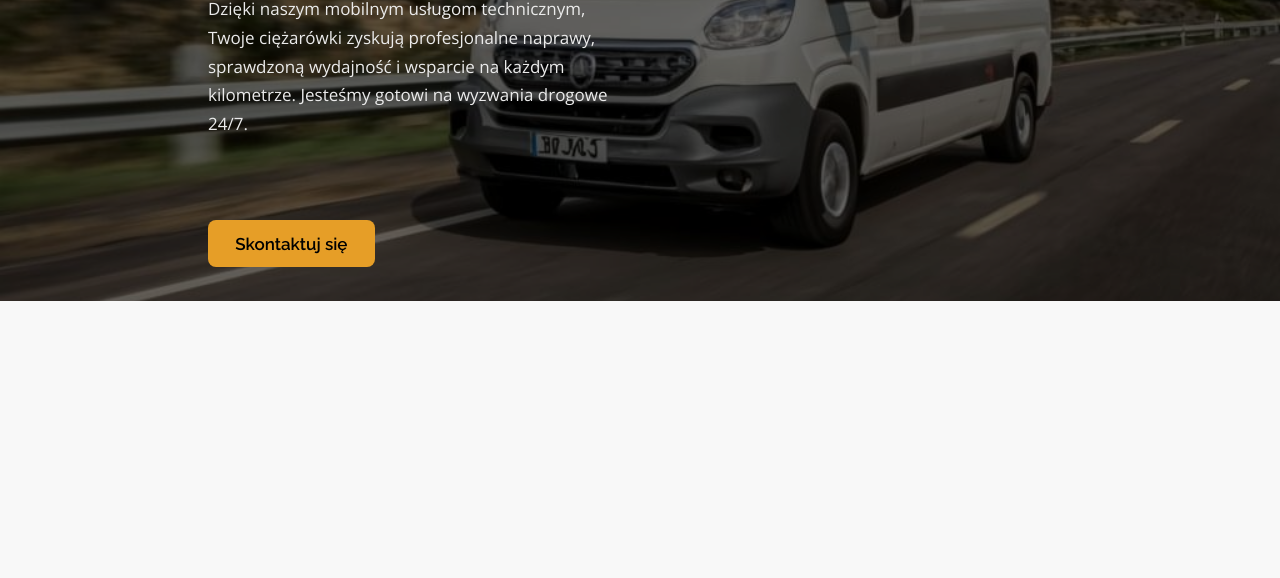
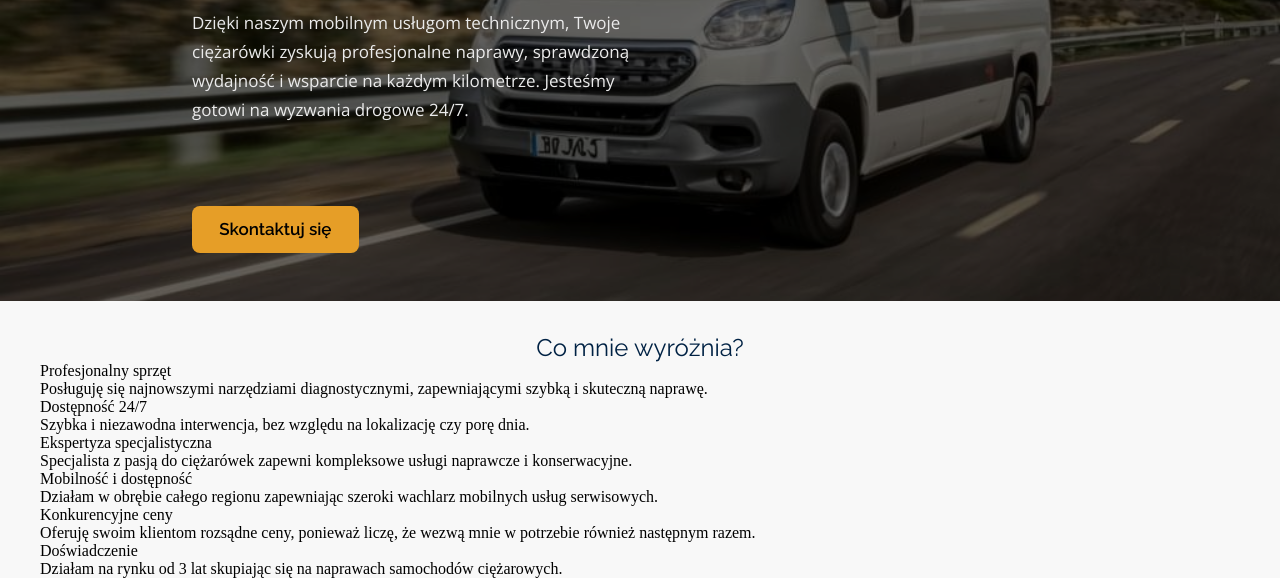
Before and after one commit to Kuba1507/Rafservis, a website: page index.html in a window 1280 px wide. Shown: the part 369-947 px from the top of the page. Before the commit the page ends 800 px from the top, so only its background shows below. Drawn offline with nearby package versions, Linux system fonts and the light colour scheme.

Commit message:
created html for honors section

```diff
--- a/index.html
+++ b/index.html
@@ -42,7 +42,7 @@
                         <a href="#" class="active">Strona główna</a>
                     </li>
                     <li class="nav-bar__list-item">
-                        <a href="#">O mnie</a>
+                        <a href="#aboutme">O mnie</a>
                     </li>
                     <li class="nav-bar__list-item">
                         <a href="#">Galeria</a>
@@ -53,6 +53,7 @@
                 </ul>
             </nav>
         </div>
+    </header>
     <div class="hero-image">
         <div class="wrapper">
             <div class="content-box">
@@ -65,10 +66,64 @@
                 <button class="cta-button">Skontaktuj się</button>
             </div>
         </div>
-
         <div class="hero-image__shadow"></div>
     </div>
-    </header>
+    <main>
+        <section class="aboutme" id="aboutme">
+            <div class="wrapper">
+                <h2 class="section-title">Co mnie wyróżnia?</h2>
+
+                <div class="honors-box">
+
+                    <div class="honors-box__element">
+                        <p class="honors-box__element-title">Profesjonalny sprzęt</p>
+                        <p class="honors-box__element-description">
+                            Posługuję się najnowszymi narzędziami diagnostycznymi, zapewniającymi szybką i skuteczną
+                            naprawę.
+                        </p>
+                    </div>
+
+                    <div class="honors-box__element">
+                        <p class="honors-box__element-title">Dostępność 24/7</p>
+                        <p class="honors-box__element-description">
+                            Szybka i niezawodna interwencja, bez względu na lokalizację czy porę dnia.
+                        </p>
+                    </div>
+
+                    <div class="honors-box__element">
+                        <p class="honors-box__element-title">Ekspertyza specjalistyczna</p>
+                        <p class="honors-box__element-description">
+                            Specjalista z pasją do ciężarówek zapewni kompleksowe usługi naprawcze i konserwacyjne.
+                        </p>
+                    </div>
+
+                    <div class="honors-box__element">
+                        <p class="honors-box__element-title">Mobilność i dostępność</p>
+                        <p class="honors-box__element-description">
+                            Działam w obrębie całego regionu zapewniając szeroki wachlarz mobilnych usług serwisowych.
+                        </p>
+                    </div>
+
+                    <div class="honors-box__element">
+                        <p class="honors-box__element-title">Konkurencyjne ceny</p>
+                        <p class="honors-box__element-description">
+                            Oferuję swoim klientom rozsądne ceny, ponieważ liczę, że wezwą mnie w potrzebie również
+                            następnym razem.
+                        </p>
+                    </div>
+
+                    <div class="honors-box__element">
+                        <p class="honors-box__element-title">Doświadczenie</p>
+                        <p class="honors-box__element-description">
+                            Działam na rynku od 3 lat skupiając się na naprawach samochodów ciężarowych.
+                        </p>
+                    </div>
+
+                </div>
+
+            </div>
+        </section>
+    </main>
 
     <script src="dist/js/script.min.js"></script>
 </body>
--- a/src/sass/_layout.scss
+++ b/src/sass/_layout.scss
@@ -22,6 +22,13 @@ body {
 	font-weight: 900;
 	text-align: center;
 	color: $pure-white;
+}
+
+.section-title {
+	font-family: "Raleway", sans-serif;
+	font-weight: 400;
+	color: $navy-blue;
+	text-align: center;
 }
 
 .help-box {
@@ -91,7 +98,7 @@ body {
 				&-upper,
 				&-lower {
 					font-family: "Raleway", sans-serif;
-					font-weight: bold;
+					font-weight: 600;
 					color: $creme-white;
 				}
 
@@ -189,12 +196,12 @@ body {
 		flex-direction: column;
 		align-items: center;
 		justify-content: center;
-		z-index: 2;
 	}
 
 	.heading-title,
 	.heading-description {
 		color: $creme-white;
+		z-index: 2;
 	}
 
 	.heading-title {
@@ -217,6 +224,7 @@ body {
 		border-radius: 8px;
 		border: none;
 		transition: background-color 0.2s, color 0.2s;
+		z-index: 2;
 		cursor: pointer;
 
 		&:hover {
@@ -235,3 +243,11 @@ body {
 		z-index: 1;
 	}
 }
+
+main {
+	.aboutme {
+		position: relative;
+		padding-top: 2em;
+
+	}
+}
```
Also changed, not shown: dist/css/style.min.css. Lines whose indentation alone changed are shown as unchanged.
